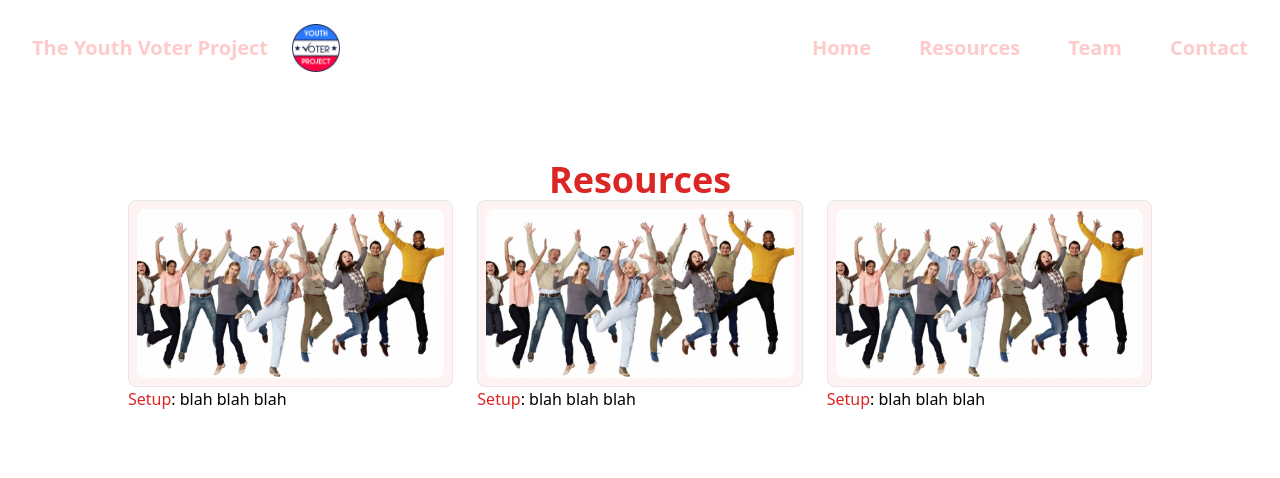
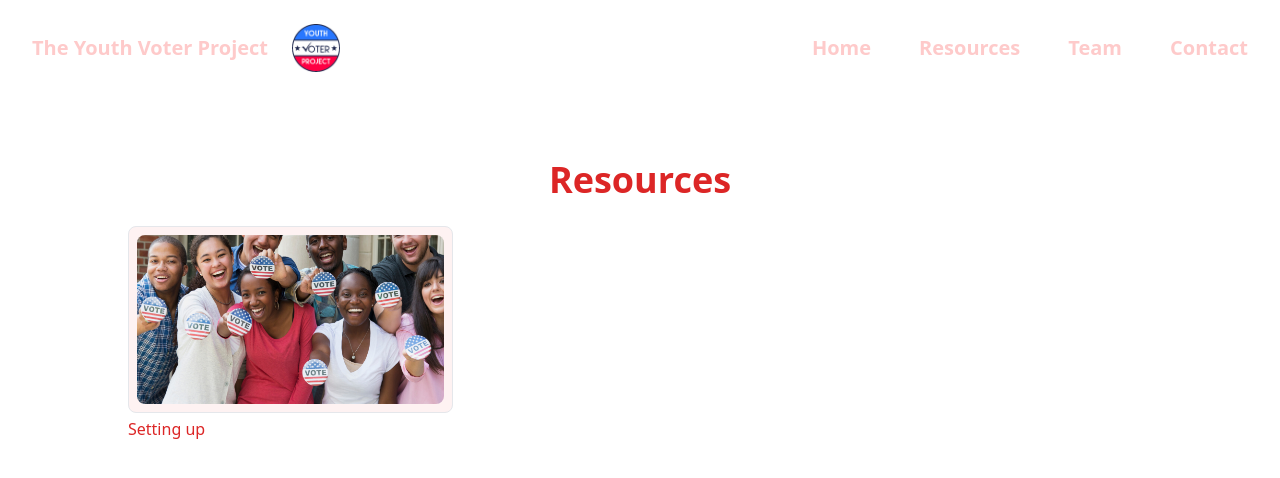
Before and after one commit to aviBandi/youthVoterProject, a React (Create React App) app in the folder my-app/: page / in a window 1280 px wide. Shown: the top 478 px of the page. Built offline with nearby package versions, Linux system fonts and the light colour scheme; a web font is replaced by a local one.

Commit message:
the resources card info text is not wrapping
idk i have to figure out a way to change this. its making me kind of mad

```diff
--- a/my-app/src/components/resourcesCard.js
+++ b/my-app/src/components/resourcesCard.js
@@ -1,18 +1,20 @@
-import heroPic from "../images/people.jpg"
+import heroPic from "../images/heroPic.png"
 
 const ResourcesCard = () => {
     return (
 
-        <div className=" justify-center">
+        <div className="justify-center max-contain">
+            <div className="pt-[26px]">
                 <div className='flex bg-red-50 h-[187px] justify-center border-spacing-1 border-[1px] rounded-lg border-slate-gray'>
                     <img
                         src={heroPic}
                         className='py-2 px-2 rounded-2xl aspect-video'
                     />
                 </div>
-            <div className="flex">
-                <h1 className="text-red-600 inline-block">Setup</h1>
-                <h2 className="text-slate-gray">: blah blah blah</h2>
+                <div className="pt-[4px] flex">
+                    <h1 className="text-red-600 inline-block">Setting up</h1>
+                    {/* <h1 className="text-gray-700 flow" style={{ whiteSpace: 'nowrap' }}>: Hola coma estas blah blah blah blah</h1> */}
+                </div>
             </div>
         </div>
     )
--- a/my-app/src/pages/resources.js
+++ b/my-app/src/pages/resources.js
@@ -1,4 +1,5 @@
 import Nav from "../components/nav"
+import heroPic from "../images/heroPic.png"
 import ResourcesCard from "../components/resourcesCard"
 const resouces = () => {
 
@@ -14,9 +15,8 @@ const resouces = () => {
 
                 </div>
                 <div className="grid grid-cols-1 sm:grid-cols-3 gap-6">
-                    <ResourcesCard />
-                    <ResourcesCard />
-                    <ResourcesCard />
+                    <ResourcesCard/>
+
                 </div>
             </div>
         </div>
```
Lines whose indentation alone changed are shown as unchanged.
